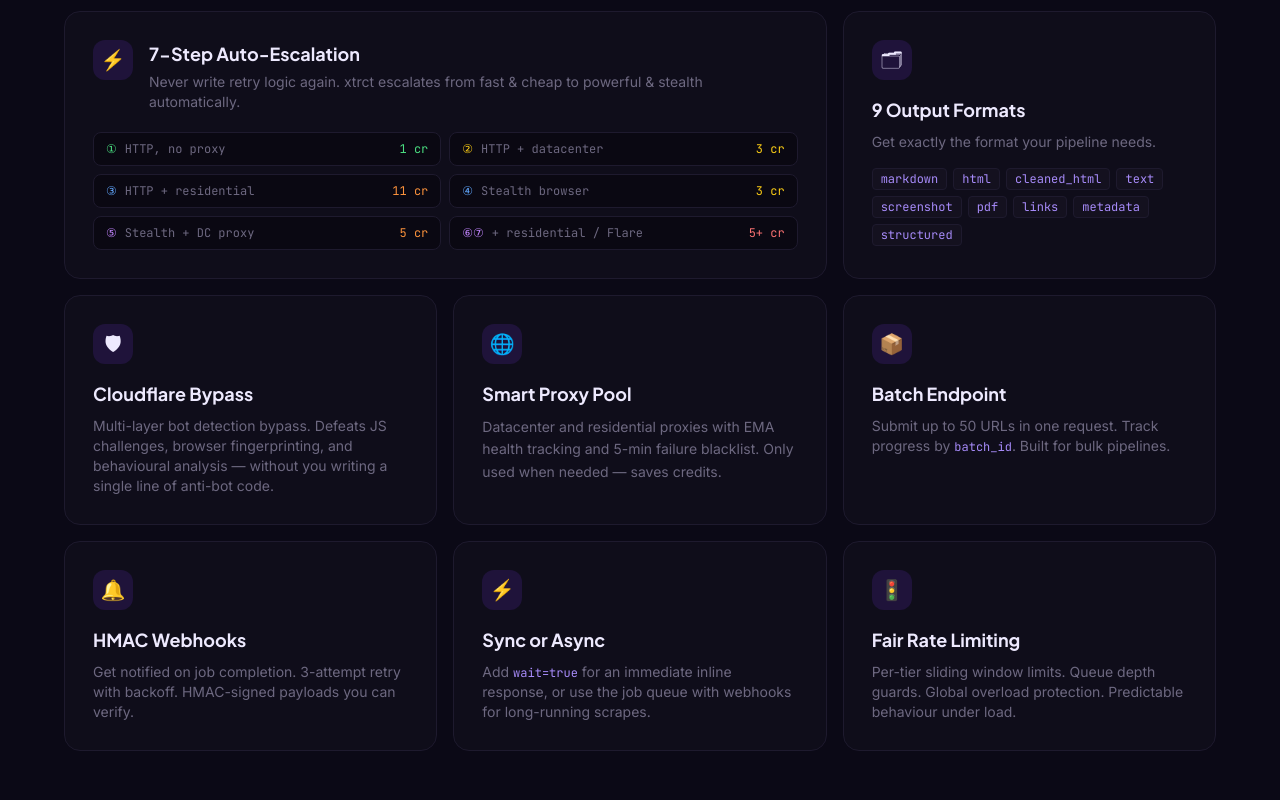
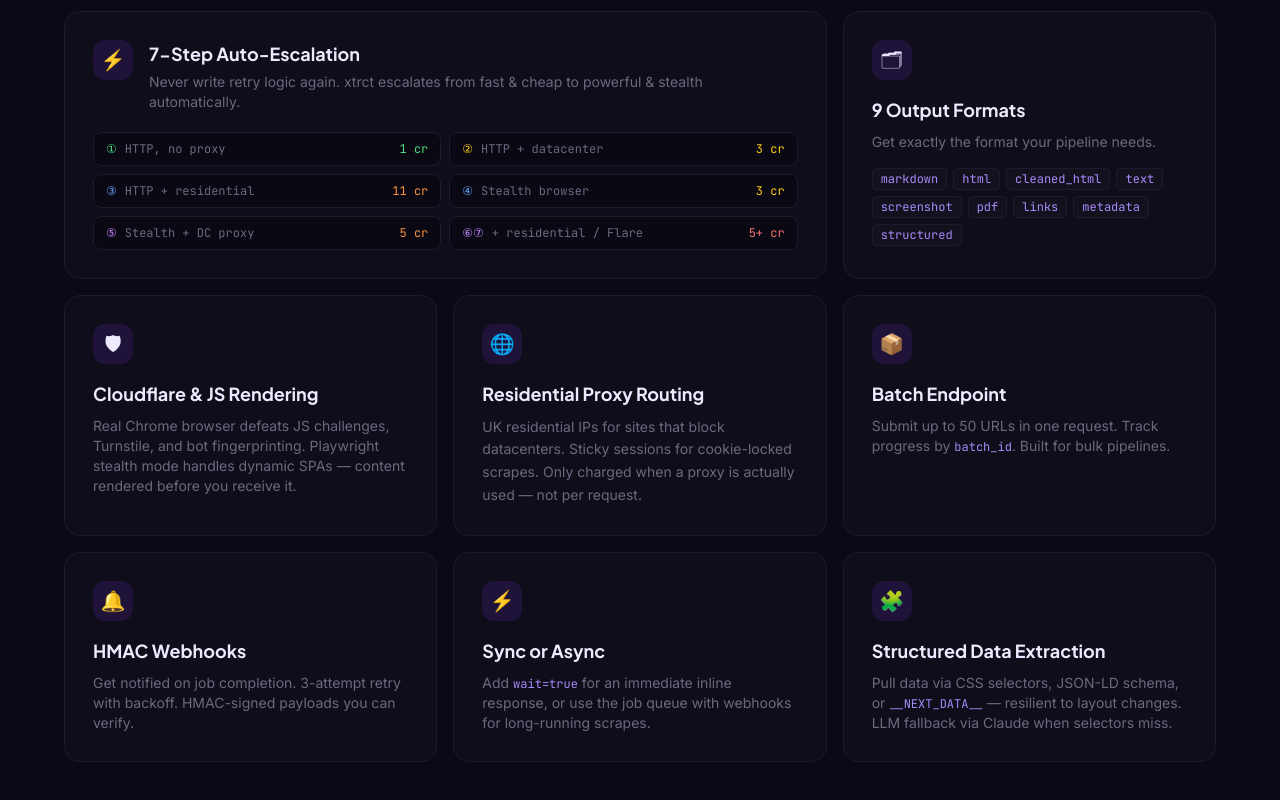
Before and after one commit to beshogun/xtrct-api, a website: page public/index.html in a window 1280 px wide. Shown: the part 1990-2790 px from the top of the page. Drawn offline with nearby package versions, Linux system fonts and the light colour scheme.

Commit message:
Update landing page: highlight CF bypass, JS rendering, residential proxies, structured extraction

```diff
--- a/public/index.html
+++ b/public/index.html
@@ -4,18 +4,18 @@
   <meta charset="UTF-8" />
   <meta name="viewport" content="width=device-width, initial-scale=1.0" />
   <title>xtrct — Web Scraper API</title>
-  <meta name="description" content="Extract anything. Get clean data. Auto-escalating scraper API with Cloudflare bypass, 9 output formats, and 20 zero-config presets." />
+  <meta name="description" content="Extract anything. Cloudflare bypass, JS rendering, residential proxies, JSON-LD &amp; __NEXT_DATA__ extraction. 9 output formats, 20 zero-config presets." />
   <link rel="canonical" href="https://xtrct.io" />
   <!-- Open Graph -->
   <meta property="og:type"        content="website" />
   <meta property="og:url"         content="https://xtrct.io" />
   <meta property="og:title"       content="xtrct — Web Scraper API" />
-  <meta property="og:description" content="Extract anything. Get clean data. Auto-escalating scraper API with Cloudflare bypass, 9 output formats, and 20 zero-config presets." />
+  <meta property="og:description" content="Extract anything. Cloudflare bypass, JS rendering, residential proxies, JSON-LD &amp; __NEXT_DATA__ extraction. 9 output formats, 20 zero-config presets." />
   <meta property="og:image"       content="https://xtrct.io/og.png" />
   <!-- Twitter Card -->
   <meta name="twitter:card"        content="summary_large_image" />
   <meta name="twitter:title"       content="xtrct — Web Scraper API" />
-  <meta name="twitter:description" content="Extract anything. Get clean data. Auto-escalating scraper API with Cloudflare bypass, 9 output formats, and 20 zero-config presets." />
+  <meta name="twitter:description" content="Extract anything. Cloudflare bypass, JS rendering, residential proxies, JSON-LD &amp; __NEXT_DATA__ extraction. 9 output formats, 20 zero-config presets." />
   <meta name="twitter:image"       content="https://xtrct.io/og.png" />
   <link rel="preconnect" href="https://fonts.googleapis.com" />
   <link rel="preconnect" href="https://fonts.gstatic.com" crossorigin />
@@ -174,7 +174,7 @@
         Extract anything.<br>Get <span class="grad">clean data</span>
       </h1>
       <p class="text-lg text-muted leading-relaxed mb-8 max-w-md">
-        One API endpoint. 9 output formats. Automatic Cloudflare bypass.
+        One API endpoint. Cloudflare bypass. JS rendering. Residential proxies. 9 output formats.
         Zero-config presets for 20 popular sites. Just send a URL.
       </p>
       <div class="flex flex-wrap gap-3 mb-10">
@@ -328,15 +328,15 @@
       <!-- Cloudflare -->
       <div class="bento-card rounded-2xl border border-border p-7" style="background:#0f0d1a;">
         <div class="w-10 h-10 rounded-xl flex items-center justify-center text-xl mb-4" style="background:rgba(124,58,237,.15);">🛡</div>
-        <h3 class="font-display font-bold text-lg text-text mb-2">Cloudflare Bypass</h3>
-        <p class="text-sm text-muted">Multi-layer bot detection bypass. Defeats JS challenges, browser fingerprinting, and behavioural analysis — without you writing a single line of anti-bot code.</p>
+        <h3 class="font-display font-bold text-lg text-text mb-2">Cloudflare &amp; JS Rendering</h3>
+        <p class="text-sm text-muted">Real Chrome browser defeats JS challenges, Turnstile, and bot fingerprinting. Playwright stealth mode handles dynamic SPAs — content rendered before you receive it.</p>
       </div>
 
       <!-- Proxies -->
       <div class="bento-card rounded-2xl border border-border p-7" style="background:#0f0d1a;">
         <div class="w-10 h-10 rounded-xl flex items-center justify-center text-xl mb-4" style="background:rgba(124,58,237,.15);">🌐</div>
-        <h3 class="font-display font-bold text-lg text-text mb-2">Smart Proxy Pool</h3>
-        <p class="text-sm text-muted leading-relaxed">Datacenter and residential proxies with EMA health tracking and 5-min failure blacklist. Only used when needed — saves credits.</p>
+        <h3 class="font-display font-bold text-lg text-text mb-2">Residential Proxy Routing</h3>
+        <p class="text-sm text-muted leading-relaxed">UK residential IPs for sites that block datacenters. Sticky sessions for cookie-locked scrapes. Only charged when a proxy is actually used — not per request.</p>
       </div>
 
       <!-- Batch -->
@@ -360,11 +360,11 @@
         <p class="text-sm text-muted">Add <code class="text-bright text-xs">wait=true</code> for an immediate inline response, or use the job queue with webhooks for long-running scrapes.</p>
       </div>
 
-      <!-- Rate limits -->
+      <!-- Structured Extraction -->
       <div class="bento-card rounded-2xl border border-border p-7" style="background:#0f0d1a;">
-        <div class="w-10 h-10 rounded-xl flex items-center justify-center text-xl mb-4" style="background:rgba(124,58,237,.15);">🚦</div>
-        <h3 class="font-display font-bold text-lg text-text mb-2">Fair Rate Limiting</h3>
-        <p class="text-sm text-muted">Per-tier sliding window limits. Queue depth guards. Global overload protection. Predictable behaviour under load.</p>
+        <div class="w-10 h-10 rounded-xl flex items-center justify-center text-xl mb-4" style="background:rgba(124,58,237,.15);">🧩</div>
+        <h3 class="font-display font-bold text-lg text-text mb-2">Structured Data Extraction</h3>
+        <p class="text-sm text-muted">Pull data via CSS selectors, JSON-LD schema, or <code class="text-bright text-xs">__NEXT_DATA__</code> — resilient to layout changes. LLM fallback via Claude when selectors miss.</p>
       </div>
 
     </div>
```
